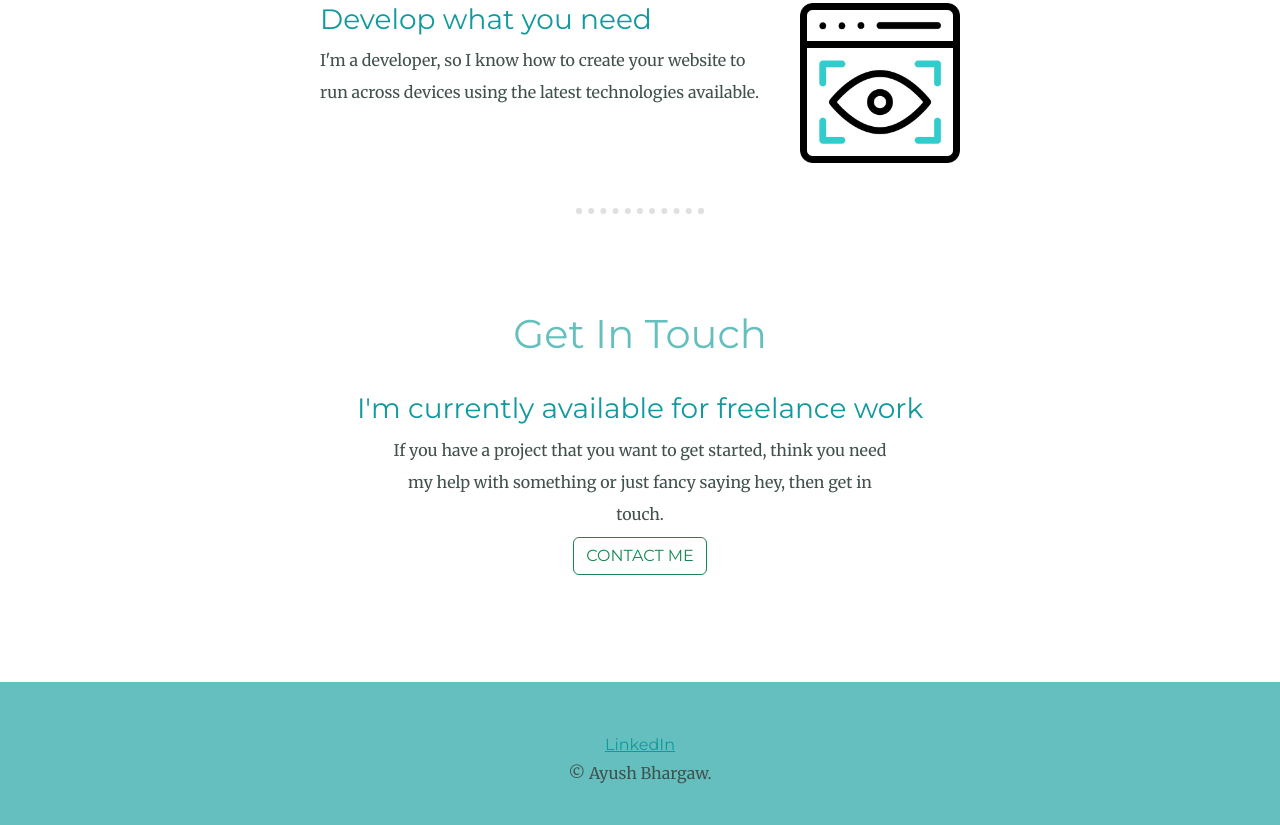
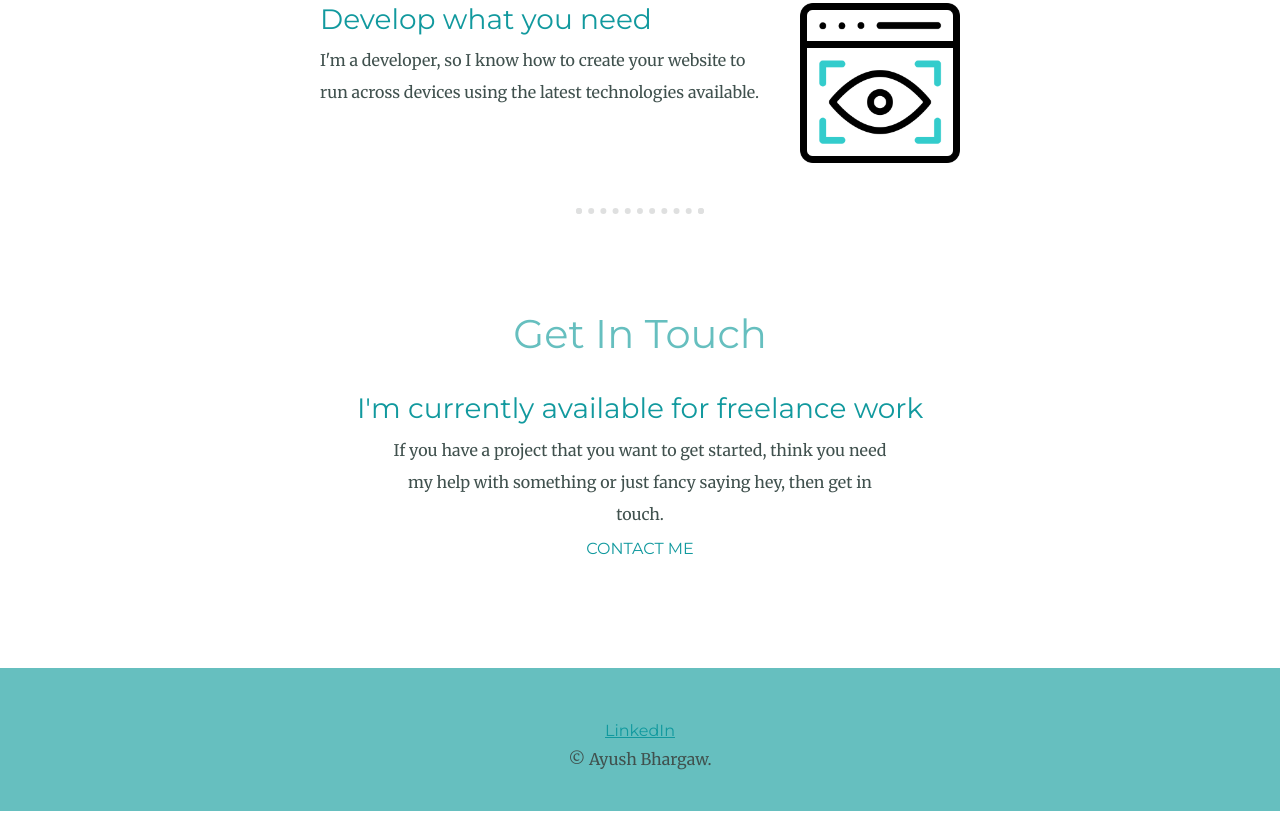
Before and after one commit to Ayush-lab-sys/Portfolio, a plain HTML site: page index.html in a window 1280 px wide. Shown: the part 1998-2823 px from the top of the page. Drawn offline with nearby package versions, Linux system fonts and the light colour scheme.

Commit message:
Update index.html

```diff
--- a/index.html
+++ b/index.html
@@ -160,7 +160,7 @@
     <p class="intro">If you have a project that you want to get started,
       think you need my help with something or just fancy saying hey, then get in touch.</p>
 
-      <a class="btn colr" href="ayushbhargaw29dec@gmail.com"><button class="btn btn-outline-success"> CONTACT ME</button></a>
+      <a class="btn colr" href="ayushbhargaw29dec@gmail.com"> CONTACT ME</a>
   </div>
 </div>
 
```
